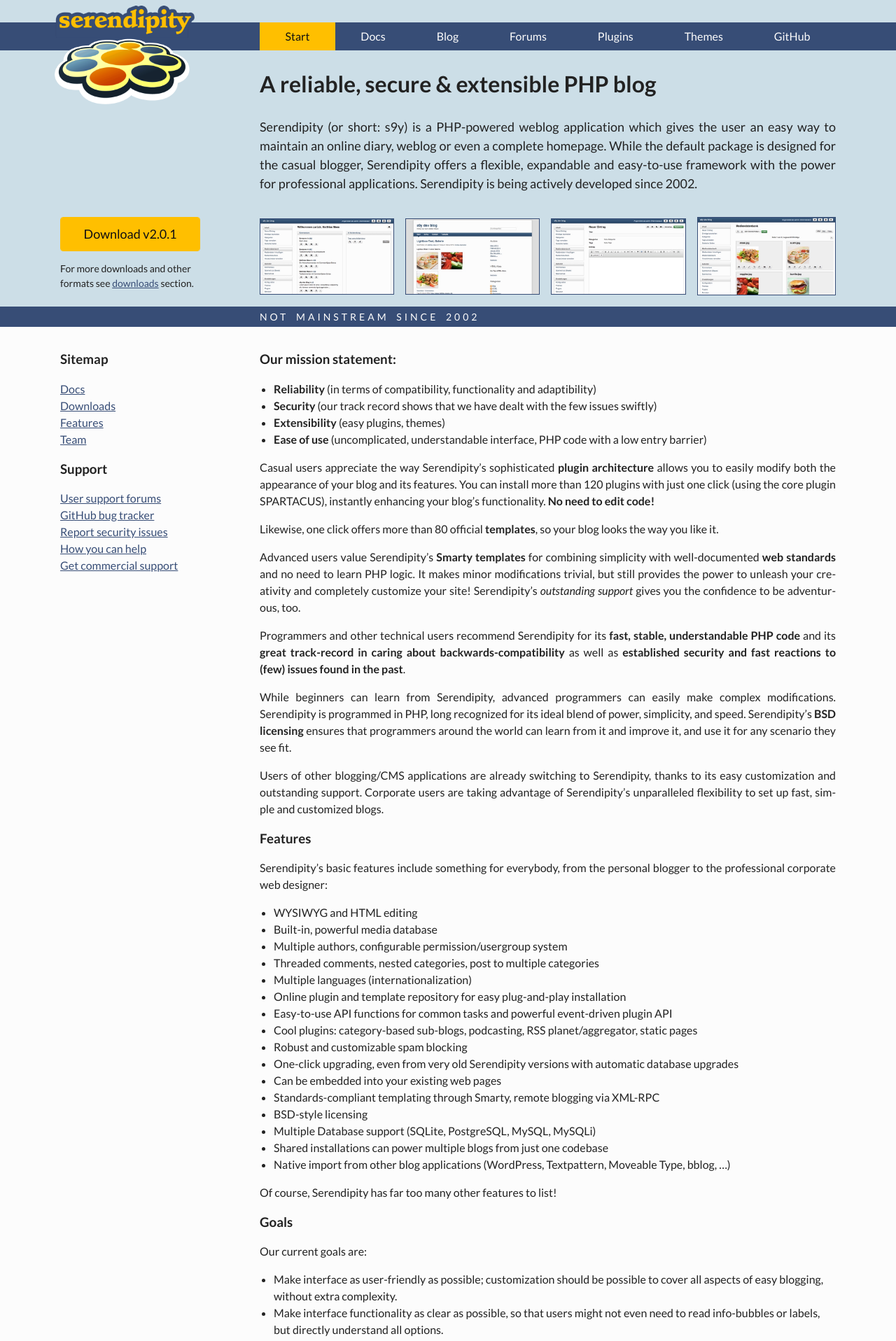
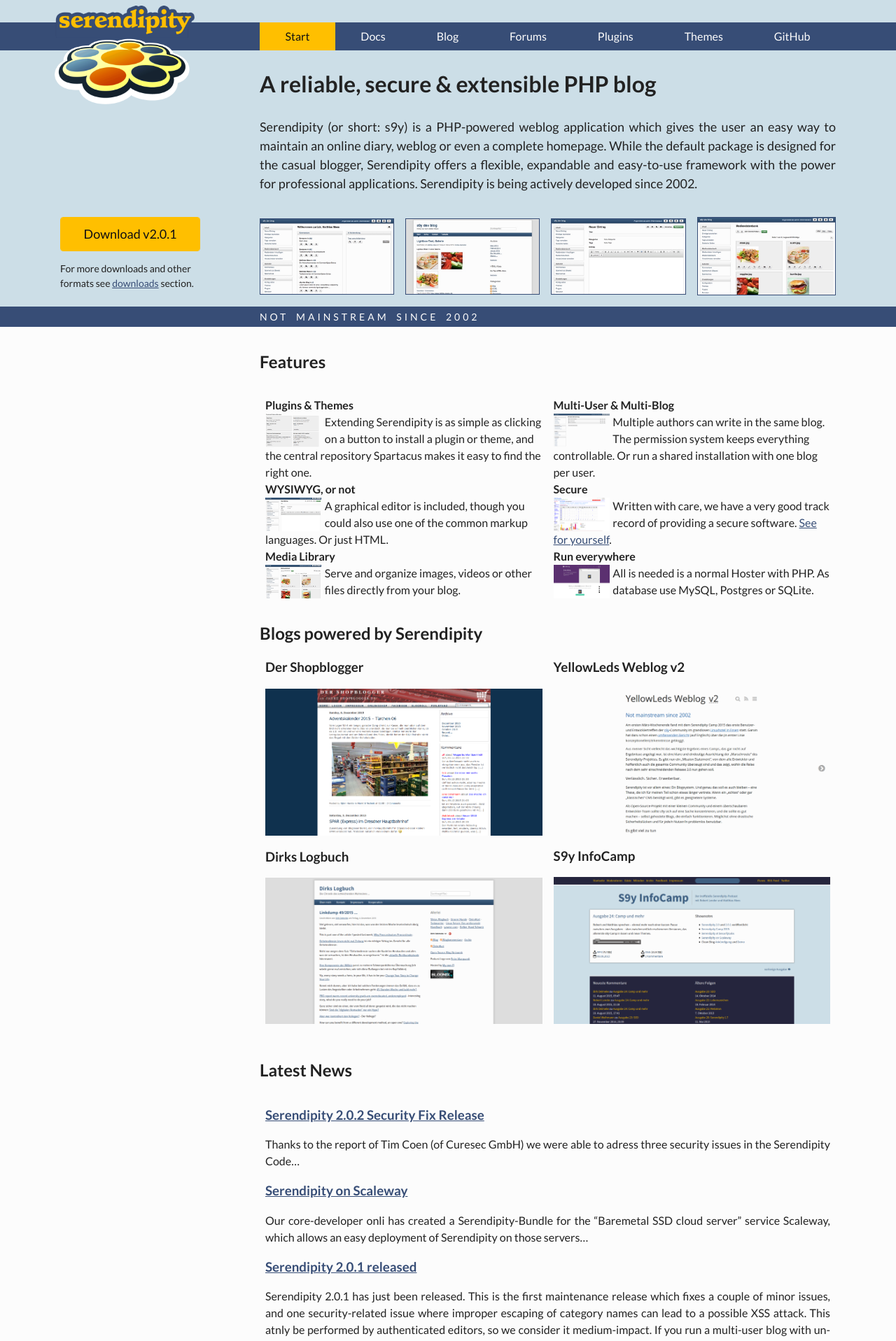
Before and after one commit to s9y/s9y.github.io, a Jekyll site: the page built from index.md, in a window 1280 px wide. Shown: the top 1916 px of the page at 70% size. Built offline with Jekyll 4.4.1, drawn with Linux system fonts in a browser that asks for light colours; nearby versions of some CDN libraries; some of the changed text lies outside the part shown.

Commit message:
Implement frontpage structure proposal

```diff
--- a/_layouts/home.html
+++ b/_layouts/home.html
@@ -11,11 +11,6 @@
             <article id="content">
             {{ content }}
             </article>
-
-            <aside id="sidebar">
-                <h2>More info</h2>
-                {% include sidebar-home.html %}
-            </aside>
         </div>
     </main>
 {% include footer.html %}
--- /dev/null
+++ b/_sass/modules/_blogs.scss
@@ -0,0 +1,15 @@
+// HOME: BLOGS
+// --------------------------------------------------------------------
+#blogs {
+    @include grid-box(12, .5rem);
+
+    -moz-column-count: 2;
+    -webkit-column-count: 2;
+    column-count: 2;
+
+    padding-bottom: 2rem;
+
+    h3 {
+        margin: 0;    // fixes a display bug on firefox, related to cmulti-column
+    }
+}
--- /dev/null
+++ b/_sass/modules/_features.scss
@@ -0,0 +1,30 @@
+// HOME: FEATURES
+// --------------------------------------------------------------------
+#featurelist {
+    @include grid-box(12, .5rem);
+
+    -moz-column-count: 2;
+    -webkit-column-count: 2;
+    column-count: 2;
+
+    -webkit-perspective: 1;
+    dt {
+        -webkit-column-break-after: avoid;
+        break-after: avoid;
+    }
+
+    dd {
+        break-inside: avoid-page;
+        -webkit-column-break-inside: avoid;
+        page-break-inside: avoid;
+    }
+
+    margin-bottom: 2em;
+
+    img {
+        height: 3em;
+        width: 5em;
+        float: left;
+        margin-right: 0.3em;
+    }
+}
--- /dev/null
+++ b/_sass/modules/_news.scss
@@ -0,0 +1,18 @@
+// HOME: NEWS
+// --------------------------------------------------------------------
+#news {
+    @include grid-box(12, .5rem);
+
+    li {
+        list-style-type: none;
+    }
+
+    ol {
+        padding: 0;
+        margin: 0;
+    }
+
+    h3 {
+        margin-top: 0;
+    }
+}
--- a/css/master.scss
+++ b/css/master.scss
@@ -17,5 +17,8 @@
 @import "modules/site-nav";
 @import "modules/header";
 @import "modules/showcase";
+@import "modules/features";
+@import "modules/blogs";
+@import "modules/news";
 @import "modules/sidebar";
 @import "modules/footer";
--- a/index.md
+++ b/index.md
@@ -2,71 +2,50 @@
 layout: home
 title: Serendipity -  A reliable, secure and extensible PHP blog
 ---
-### Our mission statement:
+## Features
 
-* **Reliability** (in terms of compatibility, functionality and adaptibility)
-* **Security** (our track record shows that we have dealt with the few issues swiftly)
-* **Extensibility** (easy plugins, themes)
-* **Ease of use** (uncomplicated, understandable interface, PHP code with a low entry barrier)
+Plugins & Themes
+: [![list of plugins](/img/screenshots/plugin-installation.png)](/img/screenshots/plugin-installation.png) Extending Serendipity is as simple as clicking on a button to install a plugin or theme, and the central repository Spartacus makes it easy to find the right one.
 
-Casual users appreciate the way Serendipity's sophisticated **plugin architecture** allows you to easily modify both the appearance of your blog and its features. You can install more than 120 plugins with just one click (using the core plugin SPARTACUS), instantly enhancing your blog's functionality. **No need to edit code!**
+WYSIWYG, or not
+: [![The Editor](/img/screenshots/03_editor.jpg)](/img/screenshots/03_editor.jpg) A graphical editor is included, though you could also use one of the common markup languages. Or just HTML.
 
-Likewise, one click offers more than 80 official **templates**, so your blog looks the way you like it.
+Media Library
+: [![The Library](/img/screenshots/04_media.jpg)](/img/screenshots/04_media.jpg) Serve and organize images, videos or other files directly from your blog.
 
-Advanced users value Serendipity's **Smarty templates** for combining simplicity with well-documented **web standards** and no need to learn PHP logic. It makes minor modifications trivial, but still provides the power to unleash your creativity and completely customize your site! Serendipity's *outstanding support* gives you the confidence to be adventurous, too.
+Multi-User & Multi-Blog
+: [![List of authors](/img/screenshots/authors.png)](/img/screenshots/authors.png) Multiple authors can write in the same blog. The permission system keeps everything controllable. Or run a shared installation with one blog per user.
 
-Programmers and other technical users recommend Serendipity for its **fast, stable, understandable PHP code** and its **great track-record in caring about backwards-compatibility** as well as **established security and fast reactions to (few) issues found in the past**.
+Secure
+: [![List of security issues, 4 in 2015](/img/cve-details.png)](/img/cve-details.png) Written with care, we have a very good track record of providing a secure software. [See for yourself](http://www.cvedetails.com/product/3867/S9Y-Serendipity.html?vendor_id=2214).
 
-While beginners can learn from Serendipity, advanced programmers can easily make complex modifications. Serendipity is programmed in PHP, long recognized for its ideal blend of power, simplicity, and speed. Serendipity's **BSD licensing** ensures that programmers around the world can learn from it and improve it, and use it for any scenario they see fit.
+Run everywhere
+: [![An example hoster](/img/hoster-example.png)](/img/hoster-example.png) All is needed is a normal Hoster with PHP. As database use MySQL, Postgres or SQLite.
+{:#featurelist}
 
-Users of other blogging/CMS applications are already switching to Serendipity, thanks to its easy customization and outstanding support.  Corporate users are taking advantage of Serendipity's unparalleled flexibility to set up fast, simple and customized blogs.
 
-### Features
+## Blogs powered by Serendipity
 
-Serendipity's basic features include something for everybody, from the personal blogger to the professional corporate web designer:
+<section id="blogs" markdown="1">
+### Der Shopblogger
+[![Der Blog des Shopbloggers](/img/blogs/shopblogger.png)](http://www.shopblogger.de/blog/)
 
-* WYSIWYG and HTML editing
-* Built-in, powerful media database
-* Multiple authors, configurable permission/usergroup system
-* Threaded comments, nested categories, post to multiple categories
-* Multiple languages (internationalization)
-* Online plugin and template repository for easy plug-and-play installation
-* Easy-to-use API functions for common tasks and powerful event-driven plugin API
-* Cool plugins: category-based sub-blogs, podcasting, RSS planet/aggregator, static pages
-* Robust and customizable spam blocking
-* One-click upgrading, even from very old Serendipity versions with automatic database upgrades
-* Can be embedded into your existing web pages
-* Standards-compliant templating through Smarty, remote blogging via XML-RPC
-* BSD-style licensing
-* Multiple Database support (SQLite, PostgreSQL, MySQL, MySQLi)
-* Shared installations can power multiple blogs from just one codebase
-* Native import from other blog applications (WordPress, Textpattern, Moveable Type, bblog, ...)
+### Dirks Logbuch
+[![Dirks Logbuck](/img/blogs/dirks_logbuch.png)](http://www.deimeke.net/dirk/blog/)
 
-Of course, Serendipity has far too many other features to list!
+### YellowLeds Weblog v2
+[![YellowLeds Weblog](/img/blogs/yellowleds_weblog.png)](http://yellowled.de/)
 
-### Goals
+### S9y InfoCamp
+[![S9y InfoCamp](/img/blogs/s9ycamp.png)](http://www.s9ycamp.info/)
+</section>
 
-Our current goals are:
+## Latest News
 
-* Make interface as user-friendly as possible; customization should be possible to cover all aspects of easy blogging, without extra complexity.
-* Make interface functionality as clear as possible, so that users might not even need to read info-bubbles or labels, but directly understand all options.
-* Adapt libraries/components to modern technologies, ensure compatibility and security of existing features
-* Clean, separated, understandable and adaptable code workflows / architecture
-
-### Requirements
-
-Serendipity can be installed on any Webspace offering PHP 5.3+ and any of those database backends: MySQL 5.0+, PostgreSQL 4+, SQLite3. It can run as both CGI (Apache, Lighttpd, IIS, ...) or mod_php (Apache).
-
-### Where to go from here
-
-Please take a tour through this webpage and additional resources on the top of this page to browse the Serendipity World.
-
-**If you are looking on how to help us with the project, please check out our [Contributing](/docs/contributing/index.html) section on this site.**
-
-* Our plugin and core [code is maintained on GitHub](https://github.com/s9y/). Contributions are welcome of course!
-* Documentation is also maintained through GitHub and available for browsing on [docs.s9y.org](http://docs.s9y.org).
-* User Support and Discussion is offered on our [Forums](http://board.s9y.org).
-* Our [own blog](http://blog.s9y.org) contains news, release and security announcement
-* Additional Plugins and Themes can be checked out on [spartacus.s9y.org](http://spartacus.s9y.org); they can also be easily downloaded directly from within Serendipity!
-* Our old [SourceForge project page](http://sf.net/projects/php-blog) is used as a Download-Service for releases and provides a central read-only mailinglist for commits to our GitHub repository.
-* Für Deutsche Benutzer: Das Serendipity-Handbuch steht als [PDF zur Verfügung](https://github.com/s9y/Book/blob/master/serendipity.pdf?raw=true) und kann auch über [GitHub/s9y/Book](https://github.com/s9y/Book) von Helfern bearbeitet werden.
+ 1. ### [Serendipity 2.0.2 Security Fix Release](http://blog.s9y.org/archives/265-Serendipity-2.0.2-Security-Fix-Release.html)
+    Thanks to the report of Tim Coen (of Curesec GmbH) we were able to adress three security issues in the Serendipity Code…
+ 2. ### [Serendipity on Scaleway](http://blog.s9y.org/archives/264-Serendipity-on-Scaleway.html)
+   Our core-developer onli has created a Serendipity-Bundle for the "Baremetal SSD cloud server" service Scaleway, which allows an easy deployment of Serendipity on those servers…
+ 3. ### [Serendipity 2.0.1 released](http://blog.s9y.org/archives/263-Serendipity-2.0.1-released.html)
+   Serendipity 2.0.1 has just been released. This is the first maintenance release which fixes a couple of minor issues, and one security-related issue where improper escaping of category names can lead to a possible XSS attack. This atnly be performed by authenticated editors, so we consider it medium-impact. If you run a multi-user blog with untrusted authors, you are urged to upgrade to the new release…
+{:#news}
```
Also changed, not shown: img/blogs/dirks_logbuch.png (added), img/blogs/s9ycamp.png (added), img/blogs/shopblogger.png (added), img/blogs/yellowleds_weblog.png (added), img/cve-details.png (added), img/hoster-example.png (added), img/screenshots/authors.png (added), img/screenshots/plugin-installation.png (added).
